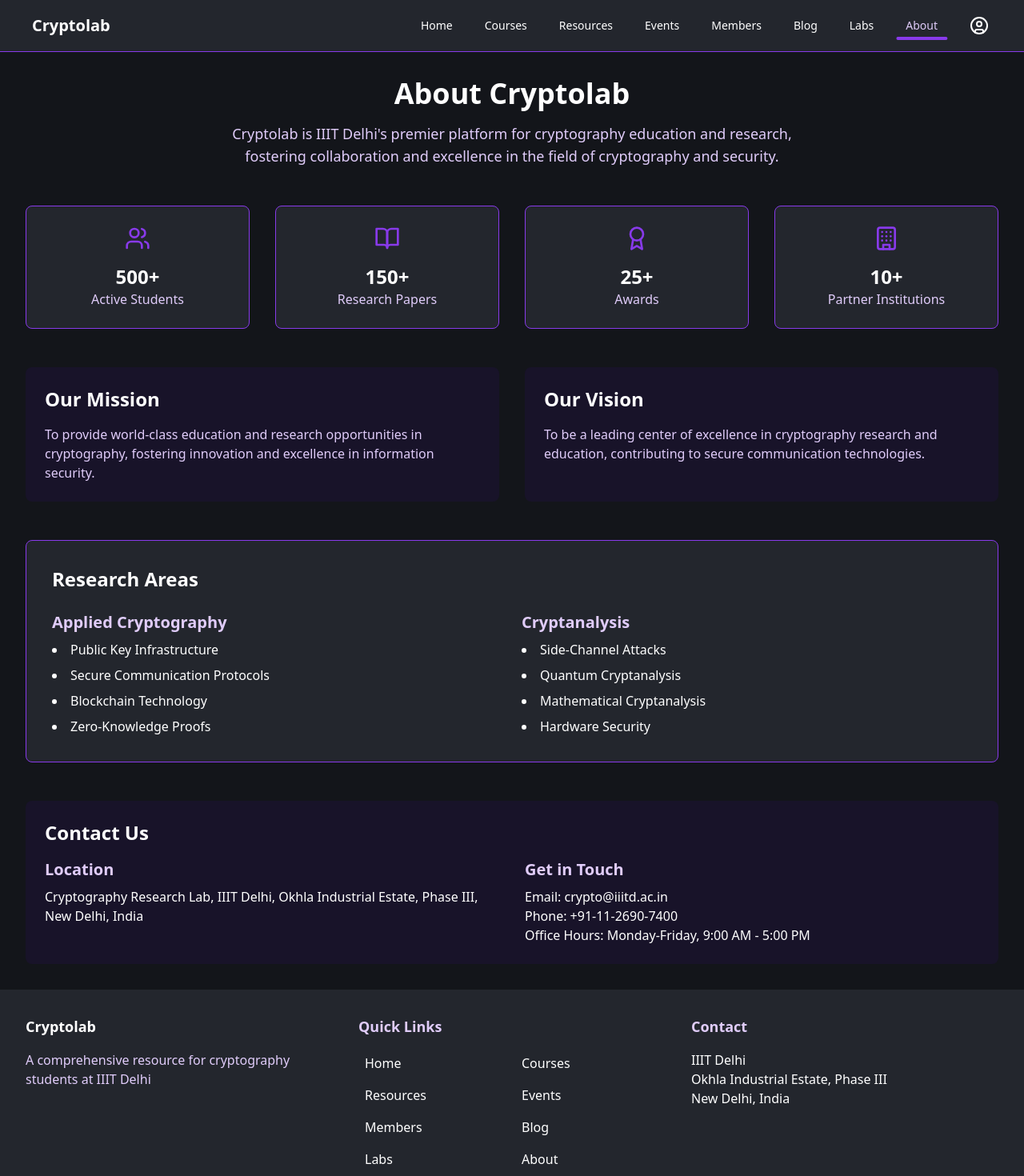
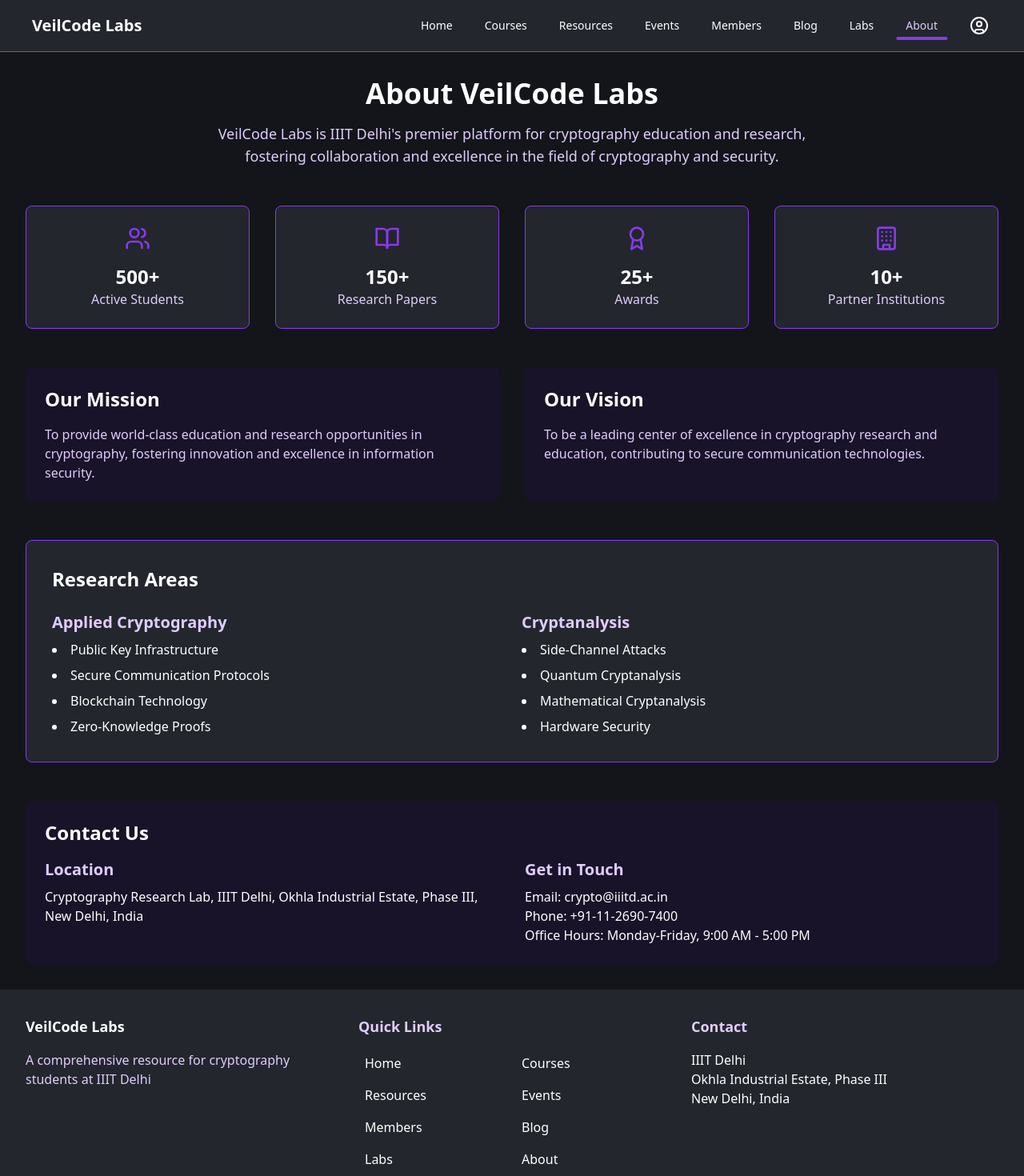
Before and after one commit to LordAizen1/cryptolab, a React (Vite) app: page /#/about in a window 1280 px wide. Shown: the top 1470 px of the page at 80% size. Built offline with nearby package versions, Linux system fonts and the light colour scheme.

Commit message:
updated the site name to VeilCode Labs

```diff
--- a/src/components/Layout.jsx
+++ b/src/components/Layout.jsx
@@ -76,7 +76,7 @@
           <div className="flex h-16 items-center justify-between">
             <div className="flex items-center">
               <Link to="/" className="flex items-center">
-                <span className="ml-2 text-xl font-bold text-white">Cryptolab</span>
+                <span className="ml-2 text-xl font-bold text-white">VeilCode Labs</span>
               </Link>
             </div>
 
@@ -233,7 +233,7 @@
         <div className="mx-auto max-w-7xl px-4 sm:px-6 lg:px-8 py-8">
           <div className="grid grid-cols-1 md:grid-cols-3 gap-8">
             <div>
-              <h3 className="text-lg font-semibold mb-4 text-white">Cryptolab</h3>
+              <h3 className="text-lg font-semibold mb-4 text-white">VeilCode Labs</h3>
               <p className="text-[rgb(224,204,250)]">
                 A comprehensive resource for cryptography students at IIIT Delhi
               </p>
--- a/src/pages/About.jsx
+++ b/src/pages/About.jsx
@@ -19,9 +19,9 @@
     >
       {/* Heading */}
       <motion.div className="text-center" initial={{ y: -20, opacity: 0 }} animate={{ y: 0, opacity: 1 }} transition={{ duration: 0.2 }}>
-        <h1 className="text-4xl font-bold text-white mb-4">About Cryptolab</h1>
+        <h1 className="text-4xl font-bold text-white mb-4">About VeilCode Labs</h1>
         <p className="text-[rgb(224,204,250)] text-lg max-w-3xl mx-auto">
-          Cryptolab is IIIT Delhi's premier platform for cryptography education and research,
+          VeilCode Labs is IIIT Delhi's premier platform for cryptography education and research,
           fostering collaboration and excellence in the field of cryptography and security.
         </p>
       </motion.div>
```
